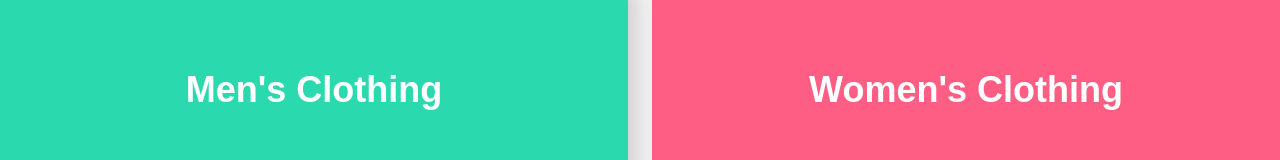
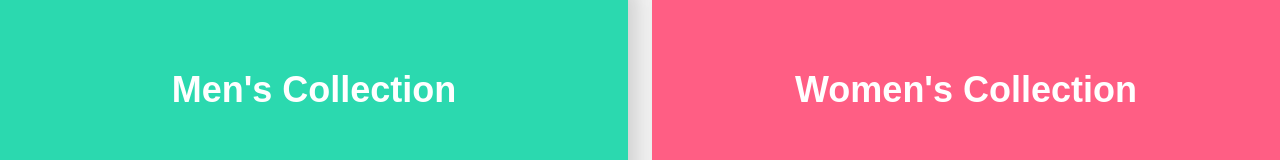
Before and after one commit to NipunaRivimal/modern-walk, a Next.js app: page / in a window 1280 px wide. Shown: the part 1756-1916 px from the top of the page. Built offline with nearby package versions, Linux system fonts and the light colour scheme.

Commit message:
added constants

```diff
--- a/src/components/CategoryCard.tsx
+++ b/src/components/CategoryCard.tsx
@@ -2,7 +2,11 @@ import React, { FC } from "react";
 
 import { useRouter } from "next/router";
 
-import { ProductCategory, ProductPage } from "@/types/types";
+import { ProductCategory } from "@/types/types";
+import {
+  defaultProductCategoryStyles,
+  productCategoryStyles,
+} from "@/utils/constants";
 
 interface Props {
   category: ProductCategory;
@@ -11,25 +15,19 @@ interface Props {
 const CategoryCard: FC<Props> = ({ category }) => {
   const { push } = useRouter();
 
-  const { MENS_PAGE, WOMENS_PAGE } = ProductPage;
-  const { MENS_CLOTHING } = ProductCategory;
-  const isMen = category === MENS_CLOTHING;
-  const bgColor = isMen
-    ? "bg-[var(--custom-green)]"
-    : "bg-[var(--custom-rose)]";
+  const { title, backgroundColor, page } =
+    productCategoryStyles[category] || defaultProductCategoryStyles;
 
   const onCardClick = () => {
-    push(isMen ? MENS_PAGE : WOMENS_PAGE);
+    push(page);
   };
 
   return (
     <div
-      className={`w-full h-60 rounded-2xl shadow-[var(--box-shadow)] hover:shadow-[var(--box-hover-shadow)] flex items-center justify-center cursor-pointer ${bgColor} transition-shadow duration-300`}
+      className={`w-full h-60 rounded-2xl shadow-[var(--box-shadow)] hover:shadow-[var(--box-hover-shadow)] flex items-center justify-center cursor-pointer ${backgroundColor} transition-shadow duration-300`}
       onClick={onCardClick}
     >
-      <h2 className="text-white text-4xl font-bold">
-        {isMen ? "Men's Clothing" : "Women's Clothing"}
-      </h2>
+      <h2 className="text-white text-4xl font-bold">{title}</h2>
     </div>
   );
 };
--- a/src/components/ProductCard.tsx
+++ b/src/components/ProductCard.tsx
@@ -3,6 +3,10 @@ import React, { FC } from "react";
 import Image from "next/image";
 
 import { Product } from "@/types/types";
+import {
+  defaultProductCategoryStyles,
+  productCategoryStyles,
+} from "@/utils/constants";
 
 interface Props {
   product: Product;
@@ -10,10 +14,8 @@ interface Props {
 
 const ProductCard: FC<Props> = ({ product }) => {
   const { category, description, price, image, title } = product;
-  const bgColor =
-    category === "men's clothing"
-      ? "bg-[var(--custom-green)]"
-      : "bg-[var(--custom-rose)]";
+  const { backgroundColor } =
+    productCategoryStyles[category] || defaultProductCategoryStyles;
 
   return (
     <div className="w-[300] bg-white rounded-2xl shadow-[var(--box-shadow)] hover:shadow-[var(--box-hover-shadow)] overflow-hidden text-center cursor-pointer flex flex-col justify-between transition-shadow duration-300">
@@ -31,7 +33,9 @@ const ProductCard: FC<Props> = ({ product }) => {
             priority
           />
         </div>
-        <div className={`p-4 text-black rounded-t-2xl ${bgColor} mt-auto`}>
+        <div
+          className={`p-4 text-black rounded-t-2xl ${backgroundColor} mt-auto`}
+        >
           <p className="text-xl font-bold text-[var(--custom-blue)] mb-1">
             Rs {price}
           </p>
--- a/src/pages/index.tsx
+++ b/src/pages/index.tsx
@@ -2,18 +2,18 @@ import Head from "next/head";
 
 import CategoryCard from "@/components/CategoryCard";
 import ProductCard from "@/components/ProductCard";
-import { ProductCategory } from "@/types/types";
+import { Product, ProductCategory } from "@/types/types";
 
 const { MENS_CLOTHING, WOMENS_CLOTHING } = ProductCategory;
 
-const data = [
+const data: Product[] = [
   {
     id: 1,
     title: "Fjallraven - Foldsack No. 1 Backpack, Fits 15 Laptops",
     price: 109.95,
     description:
       "Your perfect pack for everyday use and walks in the forest. Stash your laptop (up to 15 inches) in the padded sleeve, your everyday",
-    category: "men's clothing",
+    category: MENS_CLOTHING,
     image: "https://fakestoreapi.com/img/81fPKd-2AYL._AC_SL1500_.jpg",
     rating: {
       rate: 3.9,
@@ -26,7 +26,7 @@ const data = [
     price: 56.99,
     description:
       "Note:The Jackets is US standard size, Please choose size as your usual wear Material: 100% Polyester; Detachable Liner Fabric: Warm Fleece. Detachable Functional Liner: Skin Friendly, Lightweigt and Warm.Stand Collar Liner jacket, keep you warm in cold weather. Zippered Pockets: 2 Zippered Hand Pockets, 2 Zippered Pockets on Chest (enough to keep cards or keys)and 1 Hidden Pocket Inside.Zippered Hand Pockets and Hidden Pocket keep your things secure. Humanized Design: Adjustable and Detachable Hood and Adjustable cuff to prevent the wind and water,for a comfortable fit. 3 in 1 Detachable Design provide more convenience, you can separate the coat and inner as needed, or wear it together. It is suitable for different season and help you adapt to different climates",
-    category: "women's clothing",
+    category: WOMENS_CLOTHING,
     image: "https://fakestoreapi.com/img/51Y5NI-I5jL._AC_UX679_.jpg",
     rating: {
       rate: 2.6,
@@ -39,7 +39,7 @@ const data = [
     price: 55.99,
     description:
       "great outerwear jackets for Spring/Autumn/Winter, suitable for many occasions, such as working, hiking, camping, mountain/rock climbing, cycling, traveling or other outdoors. Good gift choice for you or your family member. A warm hearted love to Father, husband or son in this thanksgiving or Christmas Day.",
-    category: "men's clothing",
+    category: MENS_CLOTHING,
     image: "https://fakestoreapi.com/img/71li-ujtlUL._AC_UX679_.jpg",
     rating: {
       rate: 4.7,
@@ -53,7 +53,7 @@ const data = [
     price: 29.95,
     description:
       "100% POLYURETHANE(shell) 100% POLYESTER(lining) 75% POLYESTER 25% COTTON (SWEATER), Faux leather material for style and comfort / 2 pockets of front, 2-For-One Hooded denim style faux leather jacket, Button detail on waist / Detail stitching at sides, HAND WASH ONLY / DO NOT BLEACH / LINE DRY / DO NOT IRON",
-    category: "women's clothing",
+    category: WOMENS_CLOTHING,
     image: "https://fakestoreapi.com/img/81XH0e8fefL._AC_UY879_.jpg",
     rating: {
       rate: 2.9,
--- a/src/types/types.ts
+++ b/src/types/types.ts
@@ -3,7 +3,7 @@ export type Product = {
   title: string;
   price: number;
   description: string;
-  category: string;
+  category: ProductCategory;
   image: string;
   rating: Rating;
 };
@@ -16,6 +16,8 @@ export type Rating = {
 export enum ProductCategory {
   MENS_CLOTHING = "men's clothing",
   WOMENS_CLOTHING = "women's clothing",
+  ELECTRONICS = "electronics",
+  JEWELERY = "jewelery",
 }
 
 export enum ProductPage {
--- /dev/null
+++ b/src/utils/constants.ts
@@ -0,0 +1,25 @@
+import { ProductCategory, ProductPage } from "@/types/types";
+
+export const productCategoryStyles: Partial<
+  Record<
+    ProductCategory,
+    { title: string; backgroundColor: string; page: ProductPage }
+  >
+> = {
+  [ProductCategory.MENS_CLOTHING]: {
+    title: "Men's Collection",
+    backgroundColor: "bg-[var(--custom-green)]",
+    page: ProductPage.MENS_PAGE,
+  },
+  [ProductCategory.WOMENS_CLOTHING]: {
+    title: "Women's Collection",
+    backgroundColor: "bg-[var(--custom-rose)]",
+    page: ProductPage.WOMENS_PAGE,
+  },
+};
+
+export const defaultProductCategoryStyles = {
+  title: "Default Collection",
+  backgroundColor: "bg-gray-500",
+  page: ProductPage.MENS_PAGE,
+};
```
